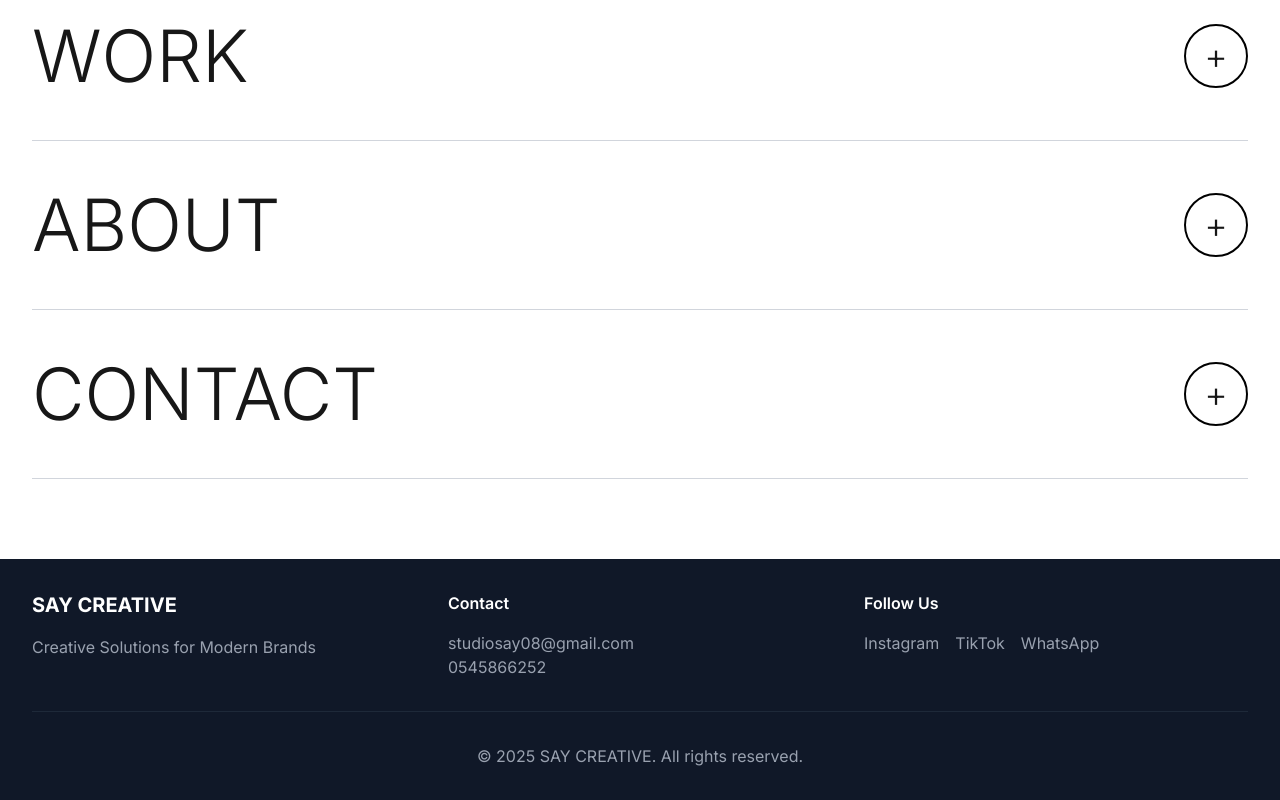
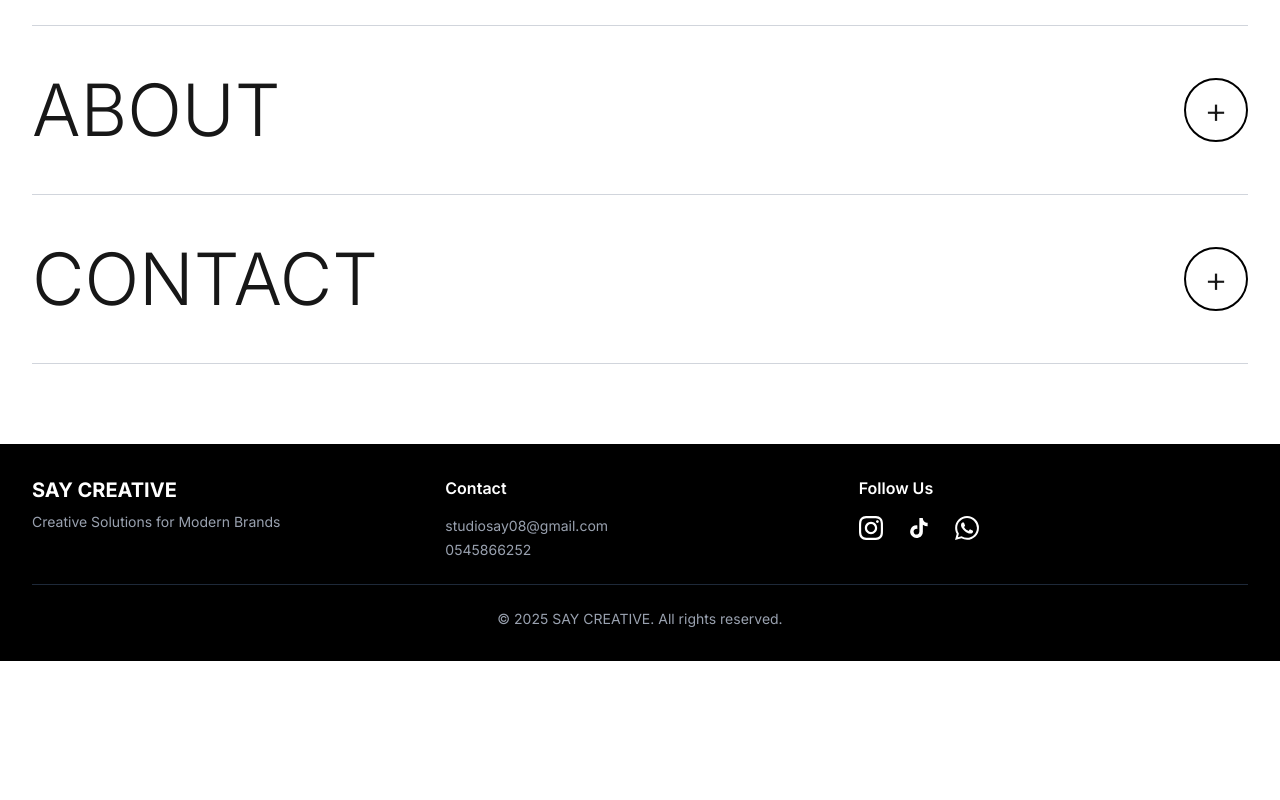
Before and after one commit to Noayo1/SAY, a Next.js app: page / in a window 1280 px wide. Shown: the part 1114-1914 px from the top of the page. After the commit the page ends 1775 px from the top, so only its background shows below. Built offline with nearby package versions, Linux system fonts and the light colour scheme.

Commit message:
adding icons

```diff
--- a/src/app/page.js
+++ b/src/app/page.js
@@ -13,9 +13,9 @@
       <div className="max-w-7xl mx-auto px-4 sm:px-6 lg:px-8 py-12 md:py-20">
         {/* Hero Section with Text and Image */}
         <div className="grid md:grid-cols-2 gap-12 items-center min-h-[70vh]">
-          {/* Left Side - Text */}
+          {/* Left Side - Text - SMALLER SIZE */}
           <div className="space-y-6">
-            <h1 className="text-4xl md:text-5xl lg:text-6xl font-bold leading-tight">
+            <h1 className="text-3xl md:text-4xl lg:text-5xl font-bold leading-tight">
               WE WORK WITH INDUSTRY LEADERS TO TAKE BIG IDEAS AND TURN THEM INTO
               BEAUTIFUL BRANDS THAT HAVE TRUE REASON FOR BEING
             </h1>
@@ -58,8 +58,8 @@
               breathes design, branding, and digital marketing.
             </p>
             <p className="text-lg md:text-xl text-gray-700 leading-relaxed mb-6">
-              We believe that great visuals aren’t just about looking good -
-              they’re about identity, connection, and emotion. Every brand we
+              We believe that great visuals aren't just about looking good -
+              they're about identity, connection, and emotion. Every brand we
               work with gets a personal, thoughtful process that starts with
               understanding its story, values, and vision, and ends with precise
               branding, strong visual language, and a digital presence that
@@ -103,38 +103,52 @@
                 </div>
               </div>
 
-              {/* Social Links */}
+              {/* Social Icons - UPDATED WITH ICONS! */}
               <div className="mt-8">
                 <h4 className="text-lg font-semibold mb-4">Follow Us</h4>
-                <div className="flex space-x-6">
+                <div className="flex space-x-4">
+                  {/* Instagram Icon */}
                   {siteConfig.social.instagram && (
                     <a
                       href={siteConfig.social.instagram}
                       target="_blank"
                       rel="noopener noreferrer"
-                      className="text-gray-700 hover:text-black transition"
+                      className="w-12 h-12 bg-black text-white rounded-full flex items-center justify-center hover:bg-gray-800 transition"
+                      aria-label="Instagram"
                     >
-                      Instagram
+                      <svg className="w-6 h-6" fill="currentColor" viewBox="0 0 24 24">
+                        <path d="M12 2.163c3.204 0 3.584.012 4.85.07 3.252.148 4.771 1.691 4.919 4.919.058 1.265.069 1.645.069 4.849 0 3.205-.012 3.584-.069 4.849-.149 3.225-1.664 4.771-4.919 4.919-1.266.058-1.644.07-4.85.07-3.204 0-3.584-.012-4.849-.07-3.26-.149-4.771-1.699-4.919-4.92-.058-1.265-.07-1.644-.07-4.849 0-3.204.013-3.583.07-4.849.149-3.227 1.664-4.771 4.919-4.919 1.266-.057 1.645-.069 4.849-.069zm0-2.163c-3.259 0-3.667.014-4.947.072-4.358.2-6.78 2.618-6.98 6.98-.059 1.281-.073 1.689-.073 4.948 0 3.259.014 3.668.072 4.948.2 4.358 2.618 6.78 6.98 6.98 1.281.058 1.689.072 4.948.072 3.259 0 3.668-.014 4.948-.072 4.354-.2 6.782-2.618 6.979-6.98.059-1.28.073-1.689.073-4.948 0-3.259-.014-3.667-.072-4.947-.196-4.354-2.617-6.78-6.979-6.98-1.281-.059-1.69-.073-4.949-.073zm0 5.838c-3.403 0-6.162 2.759-6.162 6.162s2.759 6.163 6.162 6.163 6.162-2.759 6.162-6.163c0-3.403-2.759-6.162-6.162-6.162zm0 10.162c-2.209 0-4-1.79-4-4 0-2.209 1.791-4 4-4s4 1.791 4 4c0 2.21-1.791 4-4 4zm6.406-11.845c-.796 0-1.441.645-1.441 1.44s.645 1.44 1.441 1.44c.795 0 1.439-.645 1.439-1.44s-.644-1.44-1.439-1.44z"/>
+                      </svg>
                     </a>
                   )}
+
+                  {/* TikTok Icon */}
                   {siteConfig.social.tiktok && (
                     <a
                       href={siteConfig.social.tiktok}
                       target="_blank"
                       rel="noopener noreferrer"
-                      className="text-gray-700 hover:text-black transition"
+                      className="w-12 h-12 bg-black text-white rounded-full flex items-center justify-center hover:bg-gray-800 transition"
+                      aria-label="TikTok"
                     >
-                      TikTok
+                      <svg className="w-6 h-6" fill="currentColor" viewBox="0 0 24 24">
+                        <path d="M19.59 6.69a4.83 4.83 0 0 1-3.77-4.25V2h-3.45v13.67a2.89 2.89 0 0 1-5.2 1.74 2.89 2.89 0 0 1 2.31-4.64 2.93 2.93 0 0 1 .88.13V9.4a6.84 6.84 0 0 0-1-.05A6.33 6.33 0 0 0 5 20.1a6.34 6.34 0 0 0 10.86-4.43v-7a8.16 8.16 0 0 0 4.77 1.52v-3.4a4.85 4.85 0 0 1-1-.1z"/>
+                      </svg>
                     </a>
                   )}
+
+                  {/* WhatsApp Icon */}
                   {siteConfig.social.whatsapp && (
                     <a
                       href={siteConfig.social.whatsapp}
                       target="_blank"
                       rel="noopener noreferrer"
-                      className="text-gray-700 hover:text-black transition"
+                      className="w-12 h-12 bg-black text-white rounded-full flex items-center justify-center hover:bg-gray-800 transition"
+                      aria-label="WhatsApp"
                     >
-                      WhatsApp
+                      <svg className="w-6 h-6" fill="currentColor" viewBox="0 0 24 24">
+                        <path d="M17.472 14.382c-.297-.149-1.758-.867-2.03-.967-.273-.099-.471-.148-.67.15-.197.297-.767.966-.94 1.164-.173.199-.347.223-.644.075-.297-.15-1.255-.463-2.39-1.475-.883-.788-1.48-1.761-1.653-2.059-.173-.297-.018-.458.13-.606.134-.133.298-.347.446-.52.149-.174.198-.298.298-.497.099-.198.05-.371-.025-.52-.075-.149-.669-1.612-.916-2.207-.242-.579-.487-.5-.669-.51-.173-.008-.371-.01-.57-.01-.198 0-.52.074-.792.372-.272.297-1.04 1.016-1.04 2.479 0 1.462 1.065 2.875 1.213 3.074.149.198 2.096 3.2 5.077 4.487.709.306 1.262.489 1.694.625.712.227 1.36.195 1.871.118.571-.085 1.758-.719 2.006-1.413.248-.694.248-1.289.173-1.413-.074-.124-.272-.198-.57-.347m-5.421 7.403h-.004a9.87 9.87 0 01-5.031-1.378l-.361-.214-3.741.982.998-3.648-.235-.374a9.86 9.86 0 01-1.51-5.26c.001-5.45 4.436-9.884 9.888-9.884 2.64 0 5.122 1.03 6.988 2.898a9.825 9.825 0 012.893 6.994c-.003 5.45-4.437 9.884-9.885 9.884m8.413-18.297A11.815 11.815 0 0012.05 0C5.495 0 .16 5.335.157 11.892c0 2.096.547 4.142 1.588 5.945L.057 24l6.305-1.654a11.882 11.882 0 005.683 1.448h.005c6.554 0 11.89-5.335 11.893-11.893a11.821 11.821 0 00-3.48-8.413Z"/>
+                      </svg>
                     </a>
                   )}
                 </div>
--- a/src/components/Footer.jsx
+++ b/src/components/Footer.jsx
@@ -2,64 +2,78 @@
 
 export default function Footer() {
   return (
-    <footer className="bg-gray-900 text-white py-8">
+    <footer className="bg-black text-white py-8">
       <div className="max-w-7xl mx-auto px-4 sm:px-6 lg:px-8">
-        <div className="grid md:grid-cols-3 gap-8">
+        <div className="grid md:grid-cols-3 gap-6">
           {/* Company Info */}
           <div>
-            <h3 className="text-xl font-bold mb-4">{siteConfig.companyName}</h3>
-            <p className="text-gray-400">{siteConfig.tagline}</p>
+            <h3 className="text-xl font-bold mb-2">{siteConfig.companyName}</h3>
+            <p className="text-gray-400 text-sm">{siteConfig.tagline}</p>
           </div>
 
           {/* Contact Info */}
           <div>
             <h4 className="font-semibold mb-4">Contact</h4>
-            <p className="text-gray-400">{siteConfig.contact.email}</p>
-            <p className="text-gray-400">{siteConfig.contact.phone}</p>
+            <p className="text-gray-400 text-sm mb-1">{siteConfig.contact.email}</p>
+            <p className="text-gray-400 text-sm">{siteConfig.contact.phone}</p>
           </div>
 
-          {/* Social Links */}
+          {/* Social Links - Icons Only, White, No Background */}
           <div>
             <h4 className="font-semibold mb-4">Follow Us</h4>
-            <div className="flex space-x-4">
+            <div className="flex space-x-6">
+              {/* Instagram Icon */}
               {siteConfig.social.instagram && (
                 <a
                   href={siteConfig.social.instagram}
                   target="_blank"
                   rel="noopener noreferrer"
-                  className="text-gray-400 hover:text-white transition"
+                  className="text-white hover:text-gray-400 transition"
+                  aria-label="Instagram"
                 >
-                  Instagram
+                  <svg className="w-6 h-6" fill="currentColor" viewBox="0 0 24 24">
+                    <path d="M12 2.163c3.204 0 3.584.012 4.85.07 3.252.148 4.771 1.691 4.919 4.919.058 1.265.069 1.645.069 4.849 0 3.205-.012 3.584-.069 4.849-.149 3.225-1.664 4.771-4.919 4.919-1.266.058-1.644.07-4.85.07-3.204 0-3.584-.012-4.849-.07-3.26-.149-4.771-1.699-4.919-4.92-.058-1.265-.07-1.644-.07-4.849 0-3.204.013-3.583.07-4.849.149-3.227 1.664-4.771 4.919-4.919 1.266-.057 1.645-.069 4.849-.069zm0-2.163c-3.259 0-3.667.014-4.947.072-4.358.2-6.78 2.618-6.98 6.98-.059 1.281-.073 1.689-.073 4.948 0 3.259.014 3.668.072 4.948.2 4.358 2.618 6.78 6.98 6.98 1.281.058 1.689.072 4.948.072 3.259 0 3.668-.014 4.948-.072 4.354-.2 6.782-2.618 6.979-6.98.059-1.28.073-1.689.073-4.948 0-3.259-.014-3.667-.072-4.947-.196-4.354-2.617-6.78-6.979-6.98-1.281-.059-1.69-.073-4.949-.073zm0 5.838c-3.403 0-6.162 2.759-6.162 6.162s2.759 6.163 6.162 6.163 6.162-2.759 6.162-6.163c0-3.403-2.759-6.162-6.162-6.162zm0 10.162c-2.209 0-4-1.79-4-4 0-2.209 1.791-4 4-4s4 1.791 4 4c0 2.21-1.791 4-4 4zm6.406-11.845c-.796 0-1.441.645-1.441 1.44s.645 1.44 1.441 1.44c.795 0 1.439-.645 1.439-1.44s-.644-1.44-1.439-1.44z"/>
+                  </svg>
                 </a>
               )}
+
+              {/* TikTok Icon */}
               {siteConfig.social.tiktok && (
                 <a
                   href={siteConfig.social.tiktok}
                   target="_blank"
                   rel="noopener noreferrer"
-                  className="text-gray-400 hover:text-white transition"
+                  className="text-white hover:text-gray-400 transition"
+                  aria-label="TikTok"
                 >
-                  TikTok
+                  <svg className="w-6 h-6" fill="currentColor" viewBox="0 0 24 24">
+                    <path d="M19.59 6.69a4.83 4.83 0 0 1-3.77-4.25V2h-3.45v13.67a2.89 2.89 0 0 1-5.2 1.74 2.89 2.89 0 0 1 2.31-4.64 2.93 2.93 0 0 1 .88.13V9.4a6.84 6.84 0 0 0-1-.05A6.33 6.33 0 0 0 5 20.1a6.34 6.34 0 0 0 10.86-4.43v-7a8.16 8.16 0 0 0 4.77 1.52v-3.4a4.85 4.85 0 0 1-1-.1z"/>
+                  </svg>
                 </a>
               )}
+
+              {/* WhatsApp Icon */}
               {siteConfig.social.whatsapp && (
                 <a
                   href={siteConfig.social.whatsapp}
                   target="_blank"
                   rel="noopener noreferrer"
-                  className="text-gray-400 hover:text-white transition"
+                  className="text-white hover:text-gray-400 transition"
+                  aria-label="WhatsApp"
                 >
-                  WhatsApp
+                  <svg className="w-6 h-6" fill="currentColor" viewBox="0 0 24 24">
+                    <path d="M17.472 14.382c-.297-.149-1.758-.867-2.03-.967-.273-.099-.471-.148-.67.15-.197.297-.767.966-.94 1.164-.173.199-.347.223-.644.075-.297-.15-1.255-.463-2.39-1.475-.883-.788-1.48-1.761-1.653-2.059-.173-.297-.018-.458.13-.606.134-.133.298-.347.446-.52.149-.174.198-.298.298-.497.099-.198.05-.371-.025-.52-.075-.149-.669-1.612-.916-2.207-.242-.579-.487-.5-.669-.51-.173-.008-.371-.01-.57-.01-.198 0-.52.074-.792.372-.272.297-1.04 1.016-1.04 2.479 0 1.462 1.065 2.875 1.213 3.074.149.198 2.096 3.2 5.077 4.487.709.306 1.262.489 1.694.625.712.227 1.36.195 1.871.118.571-.085 1.758-.719 2.006-1.413.248-.694.248-1.289.173-1.413-.074-.124-.272-.198-.57-.347m-5.421 7.403h-.004a9.87 9.87 0 01-5.031-1.378l-.361-.214-3.741.982.998-3.648-.235-.374a9.86 9.86 0 01-1.51-5.26c.001-5.45 4.436-9.884 9.888-9.884 2.64 0 5.122 1.03 6.988 2.898a9.825 9.825 0 012.893 6.994c-.003 5.45-4.437 9.884-9.885 9.884m8.413-18.297A11.815 11.815 0 0012.05 0C5.495 0 .16 5.335.157 11.892c0 2.096.547 4.142 1.588 5.945L.057 24l6.305-1.654a11.882 11.882 0 005.683 1.448h.005c6.554 0 11.89-5.335 11.893-11.893a11.821 11.821 0 00-3.48-8.413Z"/>
+                  </svg>
                 </a>
               )}
             </div>
           </div>
         </div>
 
-        <div className="mt-8 pt-8 border-t border-gray-800 text-center text-gray-400">
-          <p>
-            &copy; {new Date().getFullYear()} {siteConfig.companyName}. All
-            rights reserved.
+        {/* Copyright */}
+        <div className="mt-6 pt-6 border-t border-gray-800 text-center">
+          <p className="text-gray-400 text-sm">
+            © {new Date().getFullYear()} {siteConfig.companyName}. All rights reserved.
           </p>
         </div>
       </div>
--- a/src/config.js
+++ b/src/config.js
@@ -13,13 +13,13 @@
   contact: {
     email: "studiosay08@gmail.com",
     phone: "0545866252",
-    address: "נורדאו 13 אשדוד",
+    address: "Nordau 13, Ashdod",
   },
 
   social: {
-    instagram: "https://instagram.com/say",
+    instagram: "https://instagram.com/say___creative",
     tiktok: "https://tiktok.com/@say",
-    whatsapp: "https://wa.me/1234567890",
+    whatsapp: "https://wa.me/0545866252",
   },
 
   navigation: [
```
Also changed, not shown: src/app/projects/[slug]/page.js (+32 -2 lines).
